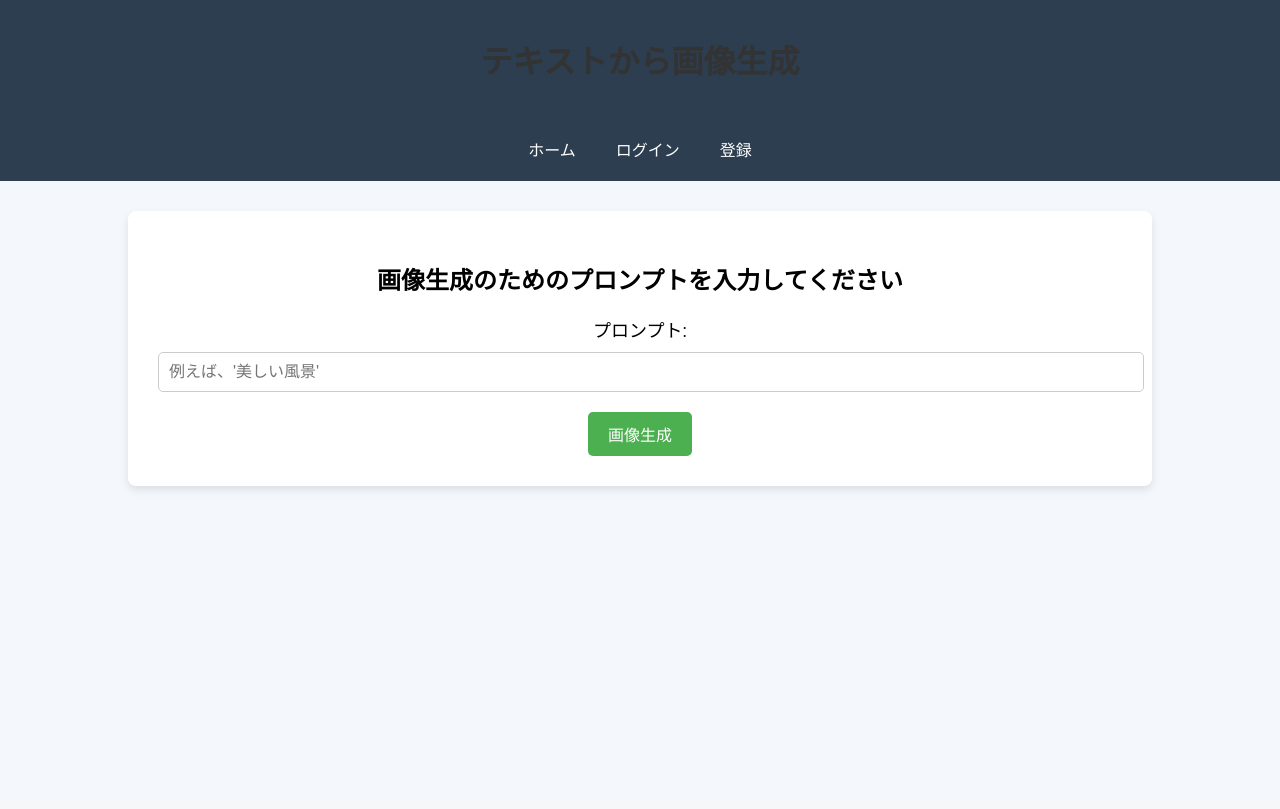
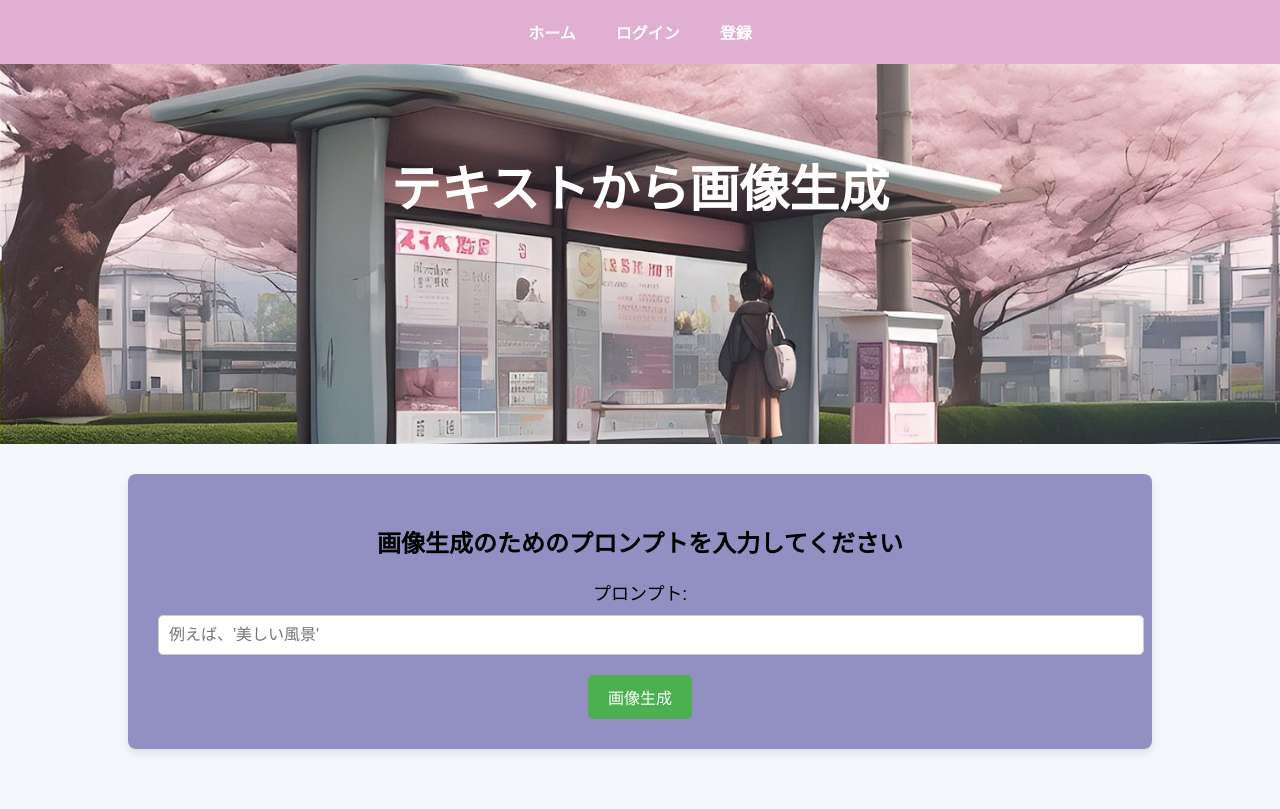
Before and after one commit to Shibabakainu/Text-to-Image, a Flask app: page / in a window 1280 px wide. Before the commit the page ends 491 px from the top, so only its background shows below. Run offline with Flask 3, Linux system fonts and the light colour scheme.

Commit message:
UI edited

```diff
--- a/templates/index.html
+++ b/templates/index.html
@@ -13,17 +13,11 @@
       padding: 0;
     }
 
-    header {
-      background-color: #2d3e50;
-      color: white;
-      padding: 15px 30px;
-      text-align: center;
-    }
-
+    /* Navigation Bar */
     nav {
       display: flex;
       justify-content: center;
-      background-color: #2d3e50;
+      background-color: #E1AFD1;
       padding: 10px 0;
     }
 
@@ -32,12 +26,24 @@
       text-decoration: none;
       padding: 10px 20px;
       font-size: 16px;
+      font-weight: bolder;
       transition: background-color 0.3s;
     }
 
     nav a:hover {
-      background-color: #4f5b69;
+      background-color: #7469B6;
       border-radius: 5px;
+    }
+
+    /* Header Section */
+    header {
+      background-image: url(../static/title.png);
+      background-position: center;
+      background-size: cover;
+      color: white;
+      padding: 15px 30px;
+      text-align: center;
+      height: 350px;
     }
 
     .container {
@@ -47,13 +53,15 @@
     }
 
     h1 {
-      font-size: 32px;
-      color: #333;
+      font-family:Comic Sans MS, Comic Sans, cursive;
+      font-size: 50px;
+      color: white;
+      margin-top: 70px;
       margin-bottom: 20px;
     }
 
     .form-container {
-      background-color: white;
+      background-color: #9290C3;
       padding: 30px;
       border-radius: 8px;
       box-shadow: 0 4px 8px rgba(0, 0, 0, 0.1);
@@ -103,16 +111,18 @@
   </style>
 </head>
 <body>
+
   <!-- Navigation Bar -->
-  <header>
-    <h1>テキストから画像生成</h1>
-  </header>
-
   <nav>
     <a href="/">ホーム</a>
     <a href="/login">ログイン</a>
     <a href="/register">登録</a>
   </nav>
+
+  <!-- Header Section with Title -->
+  <header>
+    <h1>テキストから画像生成</h1>
+  </header>
 
   <div class="container">
     <!-- Main Content -->
```
Also changed, not shown: static/generated_image.png, static/title.png (added).
